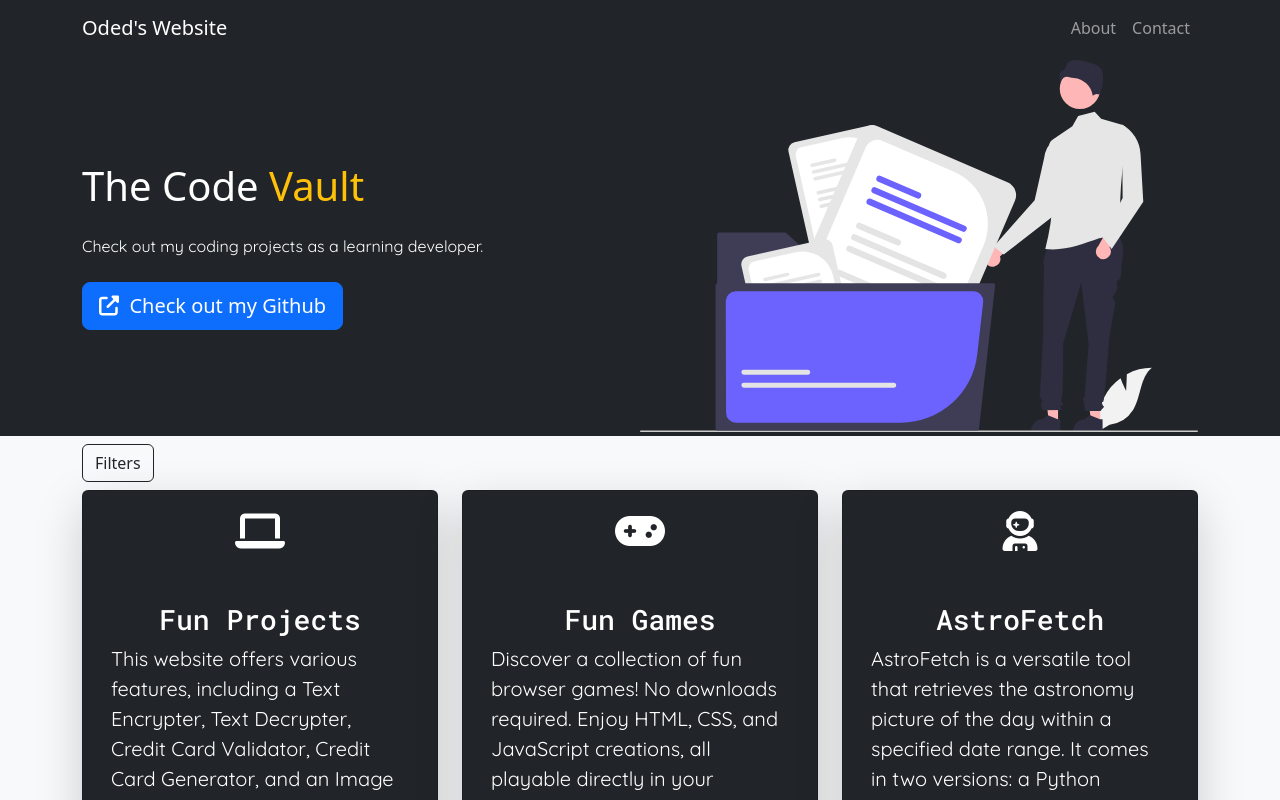
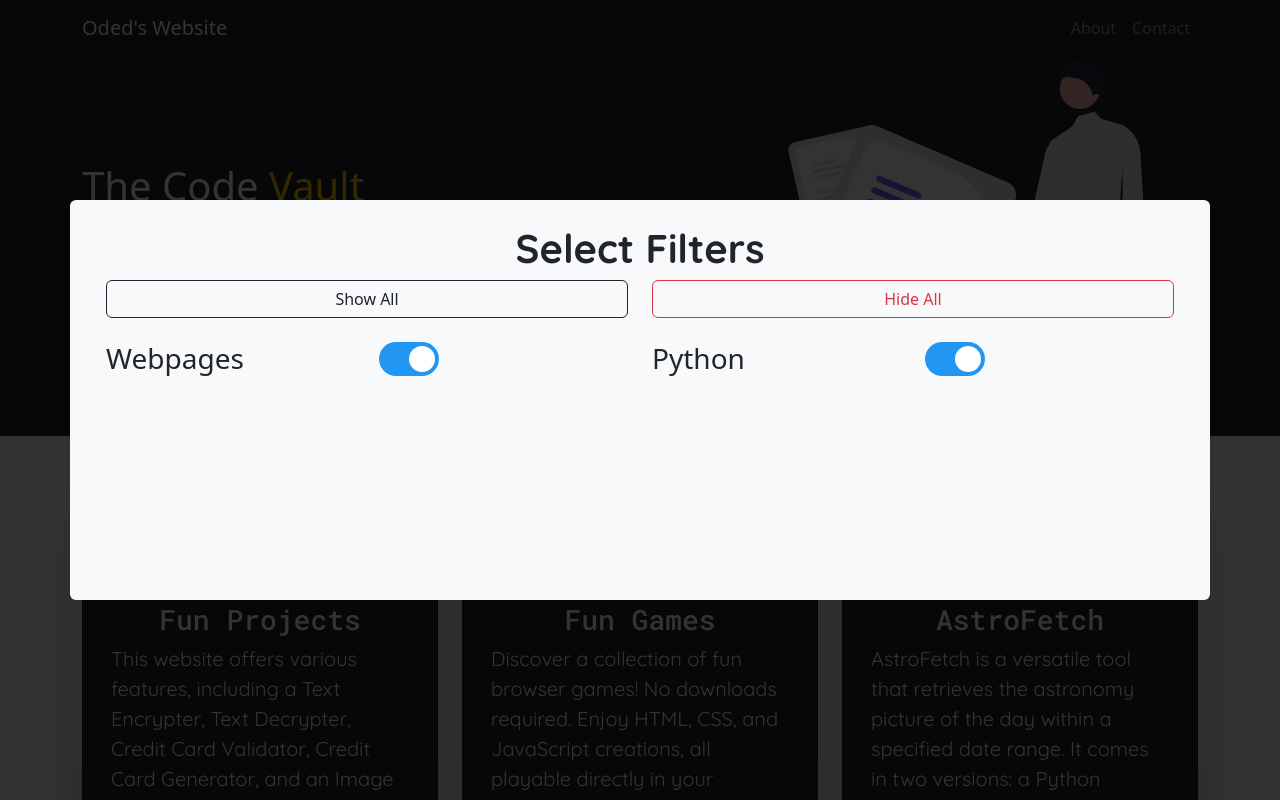
Before and after one commit to Oded2/Code-Vault, a SvelteKit app: page / in a window 1280 px wide. Shown: the top 800 px of the page. Built offline with nearby package versions, Linux system fonts and the light colour scheme; a web font is replaced by a local one.

Commit message:
Added fast change filters

```diff
--- a/src/routes/+page.svelte
+++ b/src/routes/+page.svelte
@@ -6,7 +6,7 @@
   import learningImg from "../images/svg/learning.svg";
   import hrefs from "../data/hrefs.json";
 
-  let showFilters = false;
+  let showFilters = true;
   let display = { html: true, python: true };
 
   const responsiveModal = "sm";
@@ -19,12 +19,33 @@
       showFilters = false;
     }
   };
+  function resetFilters(state) {
+    for (let i in display) {
+      display[i] = state;
+    }
+  }
 </script>
 
 <Modal showModal={showFilters} on:click={toggleFilters}
   ><div class="p-4">
     <div>
       <h1 class="font-google-quicksand fw-bold text-center">Select Filters</h1>
+    </div>
+    <div class="mb-4">
+      <div class="row">
+        <div class="col-6">
+          <button
+            class="btn btn-outline-dark w-100"
+            on:click={() => resetFilters(true)}>Show All</button
+          >
+        </div>
+        <div class="col-6">
+          <button
+            class="btn btn-outline-danger w-100"
+            on:click={() => resetFilters(false)}>Hide All</button
+          >
+        </div>
+      </div>
     </div>
     <div class="row">
       <div class="col-{responsiveModal}"><h3>Webpages</h3></div>
```
